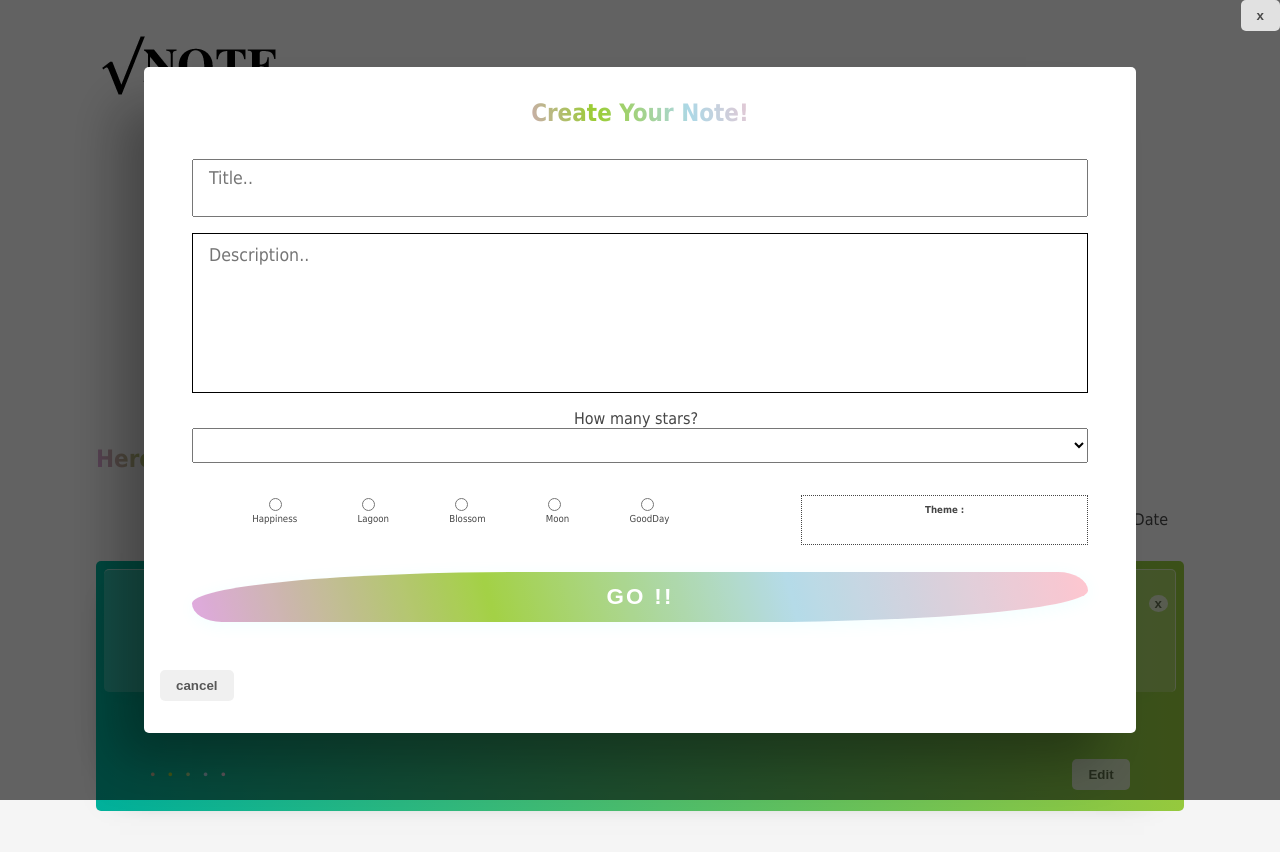
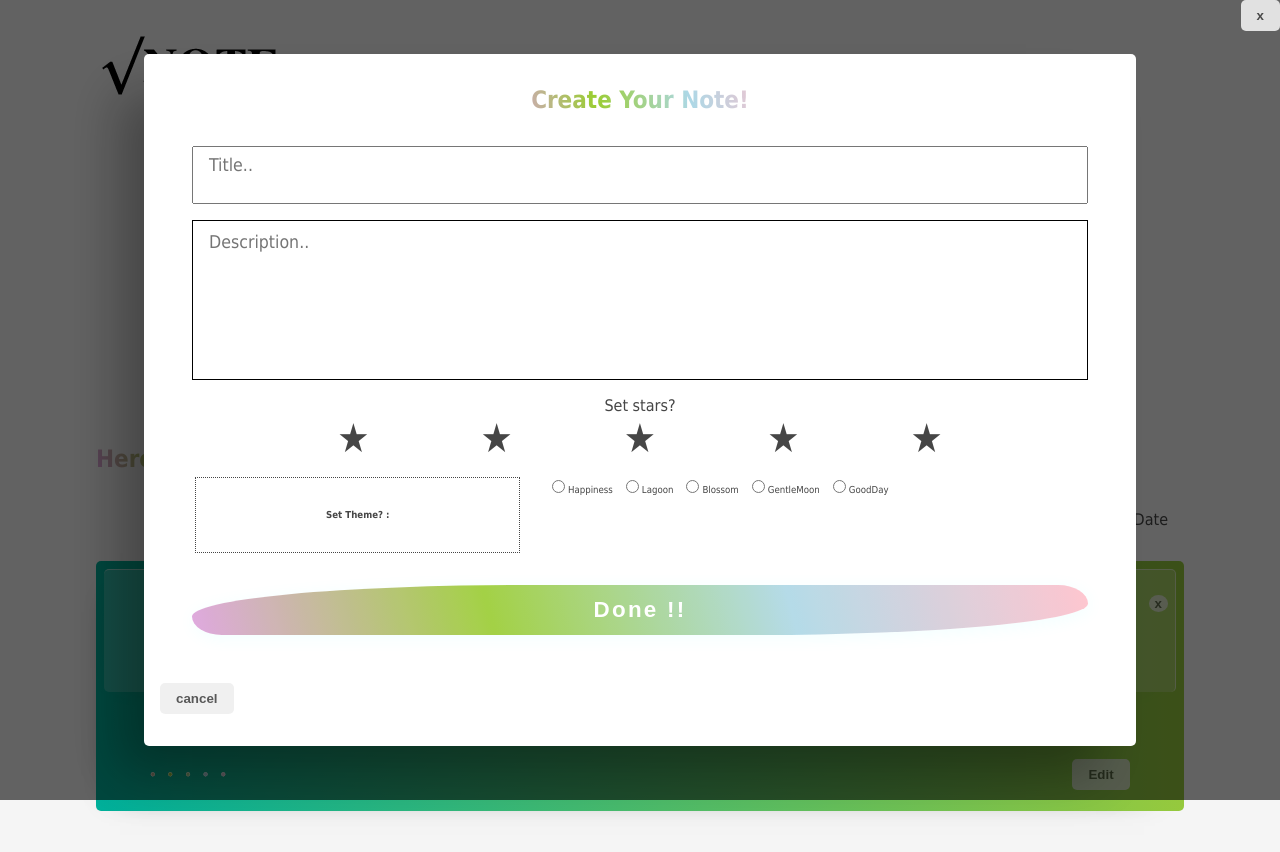
Before and after one commit to ayuyama25/memo-app, a Vue app: page / in a window 1280 px wide. Both pictures are taken after a click on the button "Post new memo!". Shown: the top 852 px of the page. Built offline with nearby package versions, Linux system fonts and the light colour scheme.

Commit message:
レート機能改善

```diff
--- a/src/HostPage.vue
+++ b/src/HostPage.vue
@@ -195,7 +195,7 @@ h2 {
   background: -webkit-linear-gradient(to left, #BB377D, #FBD3E9);
   background: linear-gradient(to right, #BB377D, #FBD3E9);
 }
-.moon {
+.gentlemoon {
   background: #ddd6f3;
   background: -webkit-linear-gradient(to right, #faaca8, #ddd6f3);
   background: linear-gradient(to right, #faaca8, #ddd6f3);
--- a/src/components/EditMemo.vue
+++ b/src/components/EditMemo.vue
@@ -7,22 +7,14 @@
         <button class="closeButton" @click="closeModal">x</button>
         <form class="row">
           <textarea v-model="editingText.title" placeholder="Title" class="inputText"></textarea>
-
           <div class="flexTextarea">
             <div aria-hidden="true">{{ editingText.description }}</div>
             <textarea v-model="editingText.description" placeholder="Description" class="inputText"></textarea>
           </div>
 
-          <label for="rating">How many stars?</label>
-          <select id="rating" v-model.number="editingText.rating">
-            <option value="5">★★★★★</option>
-            <option value="4">★★★★・</option>
-            <option value="3">★★★・・</option>
-            <option value="2">★★・・・</option>
-            <option value="1">★・・・・</option>
-          </select>
+          <star-memo ref="starEditing" @starCabin="editedStarSet" :havingStar="editingCard.rating"></star-memo>
 
-          <set-theme ref="themeSetting" @cardsTheme="setEditTheme" :defaultTheme="editingCard.themeColor"></set-theme>
+          <set-theme ref="themeEditing" @cardsTheme="setEditTheme" :havingTheme="editingCard.themeColor"></set-theme>
 
           <button type="submit" @click.prevent="addCard" class="inputButton unduration pastel">Done !!</button>
           <div v-show="errorMessage" class="errorMessage">ノートが空白です</div>
@@ -35,6 +27,7 @@
 
 <script>
 import SetTheme from './SetTheme.vue'
+import StarMemo from './StarMemo.vue'
 export default {
 name: 'EditMemo',
 props: {
@@ -49,7 +42,8 @@ props: {
         timestamp: '',
         themeColor: ''
       },
-      editingTheme: 'Default',
+      editingTheme: '',
+      editStars: '',
       cabinCard: {},
       showContent: false,
       errorMessage: false,
@@ -62,14 +56,15 @@ props: {
         this.cabinCard = {
           title: this.editingText.title,
           description: this.editingText.description,
-          rating: this.editingText.rating,
+          rating: this.editStars,
           timestamp: new Date(),
           id: this.editingCard.id,  //IDは元のまま保持する
           themeColor: this.editingTheme
         }
         this.$emit('editedCabin', this.cabinCard)
         this.cabinCard = null
-        this.$refs.themeSetting.clearTheme()
+        this.$refs.themeEditing.clearTheme()
+        this.$refs.starEditing.clearStars()
         this.clearEditingText()
         this.closeModal()
       } else {
@@ -88,11 +83,16 @@ props: {
       this.editingText.title = this.editingCard.title
       this.editingText.description = this.editingCard.description
       this.editingText.rating = this.editingCard.rating
-      this.$refs.themeSetting.setEditingTheme()
+      this.$refs.themeEditing.setEditingTheme()
+      this.$refs.starEditing.setRateStars()
     },
     /* 編集後テーマを回収してセット */
     setEditTheme(value) {
       this.editingTheme = value
+    },
+    /* レートセット */
+    editedStarSet(value) {
+      this.editStars = value
     },
     /* モーダル開閉 */
     openModal() {
@@ -106,6 +106,7 @@ props: {
   },
   components: {
     SetTheme,
+    StarMemo
   }
 }
 </script>
@@ -174,6 +175,38 @@ label {
   font-size: 1.1rem;
   font-family: tahoma;
 }
+/* 星の設定 */
+.starRating {
+  display: flex;
+  flex-direction: row-reverse;
+  overflow: hidden;
+  position: relative;
+  width: 80%;
+  font-size: 2.5rem;
+  margin: 0 auto;
+}
+.starRating input {
+  display: none;
+}
+.starRating label {
+  display: inline-block;
+  width: 20%;
+  height: 100%;
+  margin: 0;
+  padding: 0;
+  position: relative;
+}
+.starRating input:checked + label, .starRating input:checked + label ~ label{
+  background: linear-gradient(15deg,plum,yellowgreen,lightblue,pink);
+  background: -webkit-linear-gradient(15deg,plum,yellowgreen,lightblue,pink);
+  background-clip: text;
+  -webkit-background-clip: text;
+  -webkit-text-fill-color: transparent;
+}
+.starRating label:hover {
+  -webkit-text-stroke: 1px #fff;
+  transform: calc(1.1);
+}
 /* 空白メッセージ */
 .errorMessage {
   font-size: 0.8rem;
--- a/src/components/MemoCards.vue
+++ b/src/components/MemoCards.vue
@@ -163,6 +163,7 @@ export default {
   display: inline-block;
   font-size: 1.1rem;
   padding: 0.6rem 0;
+  -webkit-text-stroke: 0.5px #fff;
 }
 .cardsDate {
   position: absolute;
--- a/src/components/NewMemo.vue
+++ b/src/components/NewMemo.vue
@@ -13,17 +13,11 @@
             <textarea v-model="textInput.description" placeholder="Description.." class="inputText"></textarea>
           </div>
 
-          <label for="rating">How many stars?</label>
-          <select id="rating" v-model.number="textInput.rating">
-            <option value="5">★★★★★</option>
-            <option value="4">★★★★・</option>
-            <option value="3">★★★・・</option>
-            <option value="2">★★・・・</option>
-            <option value="1">★・・・・</option>
-          </select>
+          <star-memo ref="starSetting" @starCabin="newStarSet"></star-memo>
 
-          <set-theme ref="themeSetting" @cardsTheme="settingTheme"></set-theme>
-          <button type="submit" @click.prevent="addCard" class="inputButton unduration pastel">GO !!</button>
+          <set-theme ref="themeSetting" @cardsTheme="setNewTheme"></set-theme>
+
+          <button type="submit" @click.prevent="addCard" class="inputButton unduration pastel">Done !!</button>
           <div v-show="errorMessage" class="errorMessage">ノートが空白です</div>
         </form>
         <button class="cancelButton" @click="closeModal">cancel</button>
@@ -34,6 +28,7 @@
 
 <script>
 import SetTheme from './SetTheme.vue'
+import StarMemo from './StarMemo.vue'
 export default {
   name: 'NewMemo',
   props: { //新規ID取得getNewId()メソッドで使用
@@ -53,17 +48,18 @@ export default {
       showContent: false,
       errorMessage: false,
       idSerch: new Map(),
-      themeOfCard: 'Default'
+      themeOfCard: '',
+      rateStars: '',
     }
   },
   methods: {
-    /* 新規メモオブジェクトをmemoCabinに乗せてemit */
+    /* 入力された新規メモオブジェクトをmemoCabinに乗せてemit */
     addCard() {
       if (this.textInput.title || this.textInput.description) {
         this.cabinCard = {
           title: this.textInput.title,
           description: this.textInput.description,
-          rating: this.textInput.rating,
+          rating: this.rateStars,
           timestamp: new Date(),
           id: this.getNewId(this.cards),
           themeColor: this.themeOfCard
@@ -72,7 +68,6 @@ export default {
         this.closeModal()
         this.idSerch = null
         this.cabinCard = null
-        this.$refs.themeSetting.clearTheme()
       } else {
         this.errorMessage = true
         setTimeout(() => {this.errorMessage = false },500)
@@ -87,20 +82,29 @@ export default {
         return Math.max(...this.idSerch) + 1
       }
     },
-    /* テーマセット */
-    settingTheme(theme) {
-      return this.themeOfCard = theme
+    /* 子からテーマを取得 */
+    setNewTheme(value) {
+      this.themeOfCard = value
     },
-    /* テキストボックス入力値の初期化 */
+    /* 子からレートを取得 */
+    newStarSet(value) {
+      this.rateStars = value
+    },
+    /* フォーム入力値の初期化 */
     clearTextImput() {
       this.textInput.title = null
       this.textInput.description = null
       this.textInput.rating = null
       this.textInput.timestamp = null
+      this.rateStars = null
+      this.themeOfCard = null
+      this.$refs.themeSetting.clearTheme()
+      this.$refs.starSetting.clearStars()
     },
     /* モーダル開閉 */
     openModal() {
       this.showContent = true
+      this.clearTextImput()
     },
     closeModal() {
       this.showContent = false
@@ -108,7 +112,8 @@ export default {
     }
   },
   components: {
-    SetTheme
+    SetTheme,
+    StarMemo,
   }
 }
 </script>
@@ -191,6 +196,38 @@ label {
   font-size: 1.1rem;
   font-family: tahoma;
 }
+/* 星の設定 */
+.starRating {
+  display: flex;
+  flex-direction: row-reverse;
+  overflow: hidden;
+  position: relative;
+  width: 80%;
+  font-size: 2.5rem;
+  margin: 0 auto;
+}
+.starRating input {
+  display: none;
+}
+.starRating label {
+  display: inline-block;
+  width: 20%;
+  height: 100%;
+  margin: 0;
+  padding: 0;
+  position: relative;
+}
+.starRating input:checked + label, .starRating input:checked + label ~ label{
+  background: linear-gradient(15deg,plum,yellowgreen,lightblue,pink);
+  background: -webkit-linear-gradient(15deg,plum,yellowgreen,lightblue,pink);
+  background-clip: text;
+  -webkit-background-clip: text;
+  -webkit-text-fill-color: transparent;
+}
+.starRating label:hover {
+  -webkit-text-stroke: 1px #fff;
+  transform: calc(1.1);
+}
 /* 空白メッセージ */
 .errorMessage {
   font-size: 0.8rem;
--- a/src/components/SetTheme.vue
+++ b/src/components/SetTheme.vue
@@ -1,43 +1,48 @@
 <template>
   <section>
-  <div class="chosen-theme">
-    <span>
-      <div class="inputs">
-        <div v-for="(value, index) in this.values" :key="index" @change="choseTheme">
-        <input type="radio" :id="value.index" :value="value" v-model="theme">
-        </div>
-      </div>
-      <div class="labels">
-        <div v-for="(label, index) in this.labels" :key="index">
-        <label :for="label.index">{{ label }}</label>
-        </div>
-      </div>
-    </span>
-    <span class="sample" :class="theme">Theme : {{ theme }}</span>
-  </div>
+    <div class="choice-theme">
+      <span class="sample" :class="newTheme">Set Theme? : {{ newTheme }}</span>
+      <form class="inputs" @change="choseTheme">
+        <label>
+          <input type="radio" name="themes" :id="this.values[0]" :value="this.values[0]" v-model="newTheme">{{ labels[0] }}
+        </label>
+        <label>
+          <input type="radio" name="themes" :id="this.values[1]" :value="this.values[1]" v-model="newTheme">{{ labels[1] }}
+        </label>
+        <label>
+          <input type="radio" name="themes" :id="this.values[2]" :value="this.values[2]" v-model="newTheme">{{ labels[2] }}
+        </label>
+        <label>
+          <input type="radio" name="themes" :id="this.values[3]" :value="this.values[3]" v-model="newTheme">{{ labels[3] }}
+        </label>
+        <label>
+          <input type="radio" name="themes" :id="this.values[4]" :value="this.values[4]" v-model="newTheme">{{ labels[4] }}
+        </label>
+      </form>
+    </div>
   </section>
 </template>
 <script>
 export default {
   name: 'SetTheme',
   props: {
-    defaultTheme: String
+    havingTheme: {}
   },
   data() {
     return {
-      theme: null,
+      newTheme: null,
       values: [
         'happiness',
         'lagoon',
         'blossom',
-        'moon',
+        'gentlemoon',
         'goodday',
       ],
       labels: [
         'Happiness',
         'Lagoon',
         'Blossom',
-        'Moon',
+        'GentleMoon',
         'GoodDay'
       ],
     }
@@ -46,13 +51,13 @@ export default {
     /* propsが最初に持っているテーマのindexを返す */
     defaultCheck: function() {
       for (let i=0; i<this.values.length; i++){
-        if(this.defaultTheme === this.values[i]) {
+        if(this.havingTheme === this.values[i]) {
           return i
         }
       } return 'Default'
     },
-    /* 初期テーマを読む */
-    newTheme: function() {
+    /* 初期テーマを取得 */
+    firstTheme: function() {
       if (this.defaultCheck === 'Default') {
         return this.defaultCheck
       } else return this.values[this.defaultCheck]
@@ -61,50 +66,52 @@ export default {
   methods: {
     /* 編集後テーマをemit */
     choseTheme() {
-      this.$emit('cardsTheme', this.theme)
+      this.$emit('cardsTheme', this.newTheme)
     },
-    /* 既存テーマをセット */
+    /* 編集時、既存テーマをセット */
     setEditingTheme() {
-      return this.theme = this.newTheme
+      this.newTheme = this.firstTheme
+      this.choseTheme()
     },
     /* テーマを初期化 */
     clearTheme() {
-      this.theme = null
+      this.newTheme = null
     }
   }
 }
 </script>
 <style scoped>
 /* テーマ選択欄 */
-.chosen-theme {
+.choice-theme {
   font-size: 0.6rem;
+  line-height: 1.1rem;
   position: relative;
+  box-sizing: border-box;
   display: block;
   text-align: center;
-  margin: 1rem 0 2rem 0;
-}
-.inputs {
-  width: 60%;
-  display: flex;
-  justify-content: space-evenly;
+  margin: 1rem 0;
   overflow: hidden;
 }
-.labels {
+.choice-theme form {
+  display: inline-block;
+  vertical-align: top;
   width: 60%;
-  display: flex;
-  justify-content: space-evenly;
-  padding-right: 0.2rem;
-  overflow: hidden;
+  text-align: left;
+}
+.choice-theme label {
+  white-space: nowrap;
+  padding-right: 0.5rem;
 }
 .sample {
+  display: inline-block;
+  vertical-align: top;
+  position: relative;
   width: 30%;
-  display: block;
-  padding: 0.5rem;
+  height: 100%;
+  padding: 3%;
+  margin-right: 3%;
   font-weight: bold;
+  line-height: 1.3rem;
   border: 1px dotted rgb(70, 70, 70);
-  position: absolute;
-  top: 0;
-  right: 0;
-  height: 2rem;
 }
 </style>
--- /dev/null
+++ b/src/components/StarMemo.vue
@@ -0,0 +1,102 @@
+<template>
+  <section>
+    <div>Set stars?</div>
+    <div class="starRating">
+      <span v-for="(item, index) in starList" :key="index" @change="changingRate(item.value)">
+        <label :class="item.color"><input type="radio" name="stars" v-model="starsOfRate" :value="item.value">★</label>
+      </span>
+    </div>
+  </section>
+</template>
+
+<script>
+export default {
+  name: 'StarMemo',
+  props: {
+    havingStar : null,
+  },
+  data() {
+    return {
+      starsOfRate: null,
+      starList: [
+        {value: 1, name: '1star', color: ''},
+        {value: 2, name: '2star', color: ''},
+        {value: 3, name: '3star', color: ''},
+        {value: 4, name: '4star', color: ''},
+        {value: 5, name: '5star', color: ''},
+      ]
+    }
+  },
+  computed: {
+    /* 初期レートを取得 */
+    firstStar: function() {
+      if (1 <= this.havingStar <= 5) {
+        return this.havingStar
+      } else return null
+    },
+  },
+  methods: {
+    /* 選択変更時の動作 */
+    changingRate(value) {
+      this.colorStars(value)
+      this.giveStars()
+    },
+    /* 初期レートをセットして表示 */
+    setRateStars() {
+      this.starsOfRate = this.firstStar
+      this.colorStars(this.starsOfRate)
+      this.giveStars()
+    },
+    /* 選択したレートに応じて色をつける */
+    colorStars(value) {
+      for (let i=0; i<this.starList.length; i++) {
+        this.starList[i].color = ''
+      }
+      for (let i=0; i<value; i++) {
+        this.starList[i].color = 'coloring-star'
+      } return
+    },
+    /* レートの初期化 */
+    clearStars() {
+      this.starsOfRate = null
+      for (let i=0; i<this.starList.length; i++) {
+        this.starList[i].color = ''
+      } return
+    },
+    /* 選択したレートをemit */
+    giveStars() {
+      this.$emit('starCabin', this.starsOfRate)
+    },
+  },
+}
+</script>
+
+<style scoped>
+.starRating {
+  display: block;
+  flex-direction: row-reverse;
+  overflow: hidden;
+  position: relative;
+  width: 80%;
+  height: 100%;
+  font-size: 2.5rem;
+  margin: 0 auto;
+}
+.starRating input {
+  display: none;
+}
+.starRating label {
+  display: inline-block;
+  box-sizing: border-box;
+  width: 20%;
+  height: 100%;
+  position: relative;
+}
+.starRating label:hover {
+  -webkit-text-stroke: 1px #fff;
+  transform: calc(1.1);
+}
+.coloring-star{
+  color: yellowgreen
+}
+</style>
```
